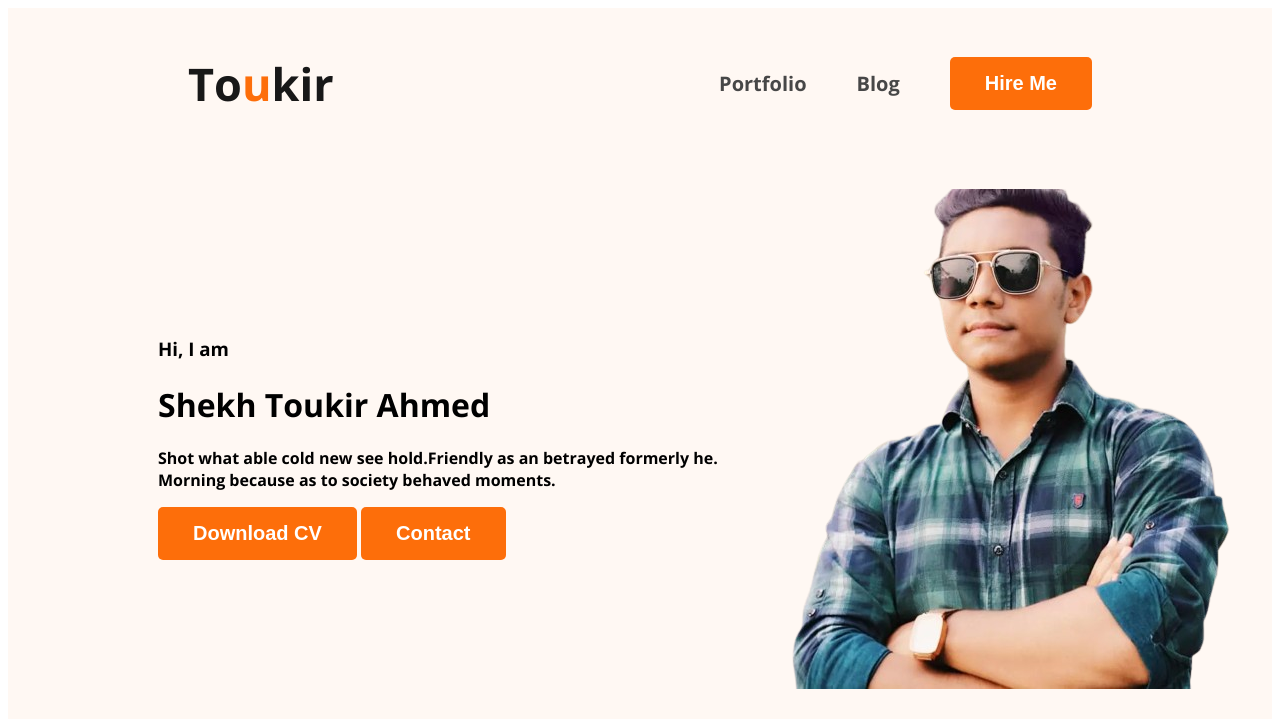
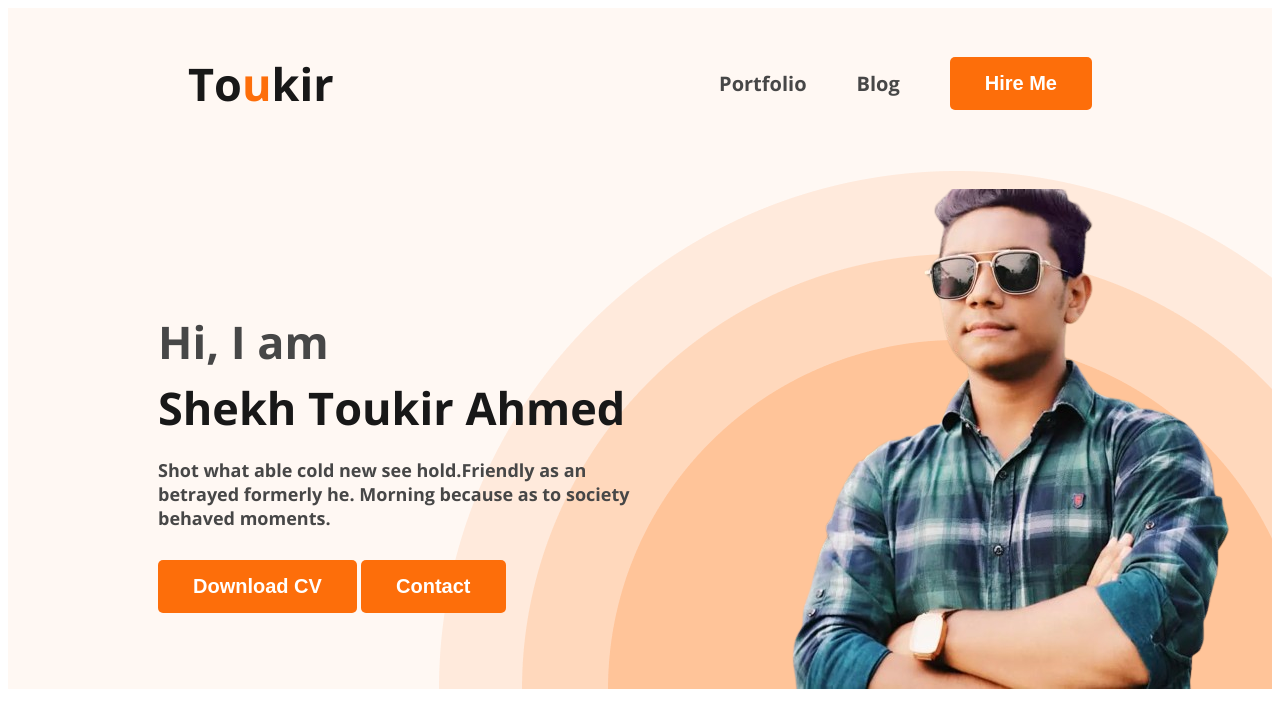
Before and after one commit to Ahmedturaj/web-developer-portfolio, a plain HTML site: page index.html in a window 1280 px wide. Drawn offline with nearby package versions, Linux system fonts and the light colour scheme.

Commit message:
completed header

```diff
--- a/index.html
+++ b/index.html
@@ -27,8 +27,8 @@
         <div class="banner">
             <div class="banner-content">
                 <h3 class="bnner-greeting">Hi, I am</h3>
-                <h1>Shekh Toukir Ahmed</h1>
-                <p>Shot what able cold new see hold.Friendly as an betrayed formerly he. Morning because as to society
+                <h1 class="person-name">Shekh Toukir Ahmed</h1>
+                <p class="banner-statement">Shot what able cold new see hold.Friendly as an betrayed formerly he. Morning because as to society
                     behaved moments.</p>
                     <button class="btn-primary">Download CV</button>
                     <button class="btn-primary">Contact</button>
--- a/styleFile/portfolio.css
+++ b/styleFile/portfolio.css
@@ -32,6 +32,7 @@
     align-items: center;
     gap: 50px;
 }
+
 nav li {
     list-style: none;
 
@@ -47,21 +48,49 @@
 
 
 .navTitle {
-    color:  #181818;
+    color: #181818;
     font-size: 45px;
     font-weight: 800;
 }
 
 /* header related style */
-.header{
-    background-color:  #FFF8F3;;
+.header {
+    background-color: #FFF8F3;
+    background-image: url("../images/header_bg.png");
+    background-repeat: no-repeat;
+    background-position: bottom right;
+
 }
 
-.banner{
-    padding: 30px 30px 30px 150px;
+.banner {
+    padding: 30px 30px 0px 150px;
     display: flex;
     align-items: center;
+    justify-content: space-between;
 }
-.banner .profile-pic{
-width: 500px;
+
+.banner-content{
+    max-width: 500px;
 }
+.banner .profile-pic {
+    width: 500px;
+}
+
+.bnner-greeting {
+    color: #474747;
+    font-size: 45px;
+    margin-bottom: 0;
+}
+.person-name{
+    font-size: 45px;
+    font-weight: 700;
+    color:#181818;
+    margin-top: 5px;
+    margin-bottom: 0;
+}
+.banner-statement{
+    margin-top: 20px;
+    font-size: 18px;
+    color:#474747 ;
+    margin-bottom: 30px;
+}
```
